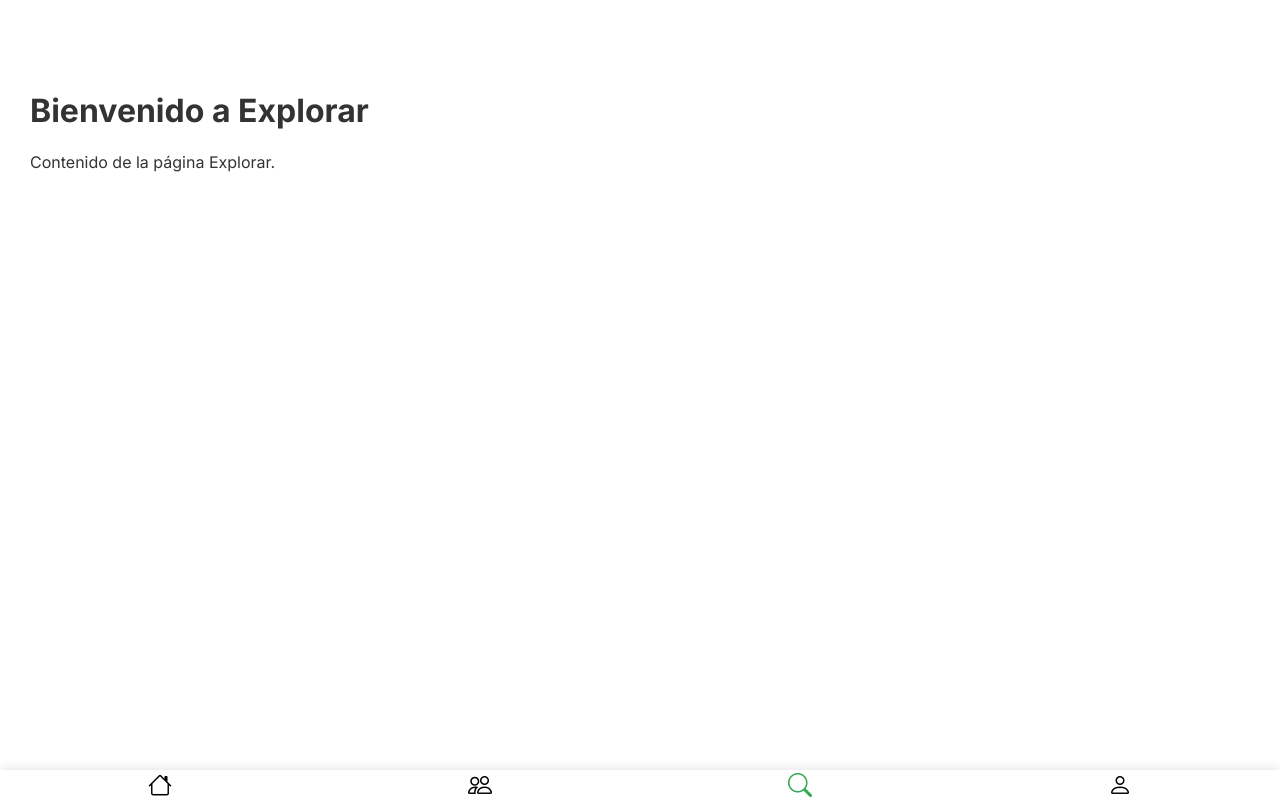
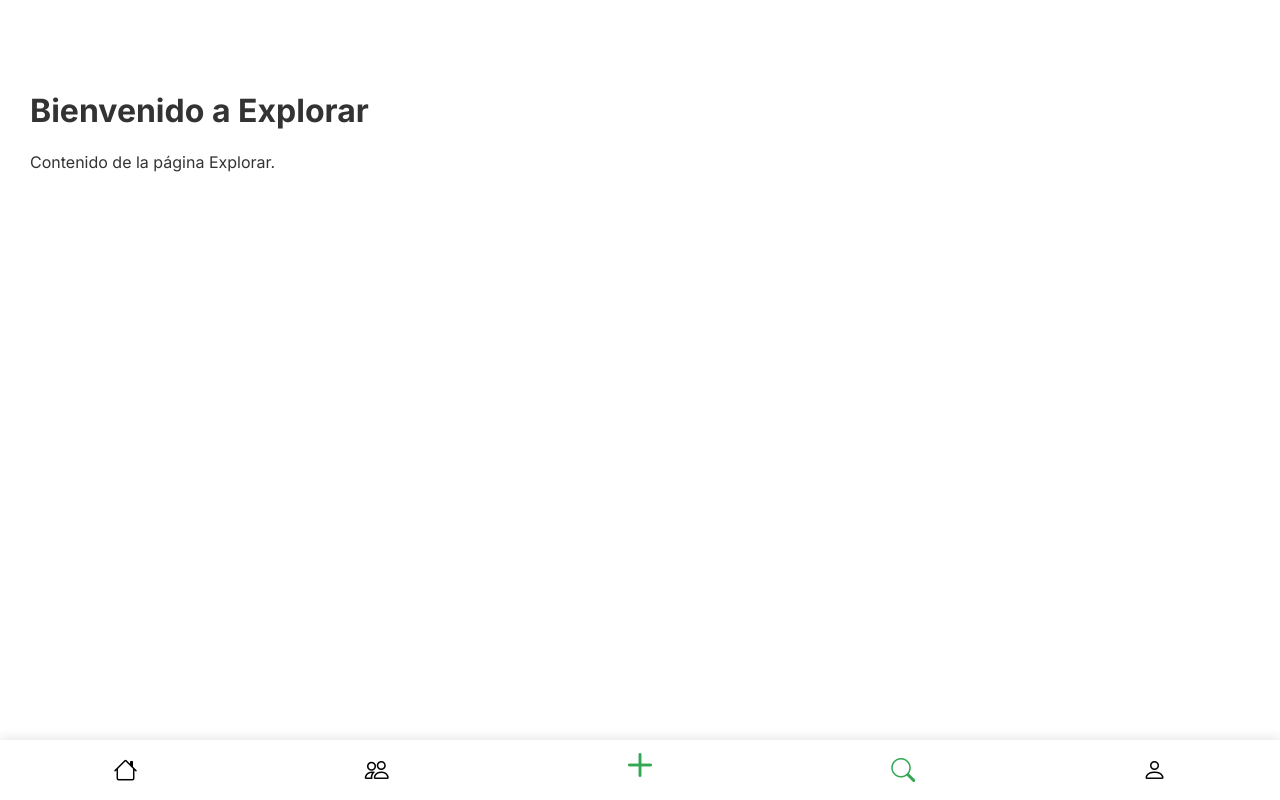
Before and after one commit to francopautasso1/CultiCann, a plain HTML site: page explorar.html in a window 1280 px wide. Drawn offline with nearby package versions, Linux system fonts and the light colour scheme.

Commit message:
button nav +

```diff
--- a/explorar.html
+++ b/explorar.html
@@ -15,6 +15,7 @@
         <p>Contenido de la página Explorar.</p>
     </div>
 
+
   <!-- Barra de navegación fija en la parte inferior -->
 <nav class="bottom-nav">
     <a href="home.html" class="nav-item home">
@@ -25,6 +26,15 @@
         <i class="bi bi-people"></i>
         <span>Comunidad</span>
     </a>
+
+    <!-- Botón de nueva publicación -->
+    <a href="nueva-publicacion.html" class="nav-item add-post">
+        <div class="add-post-button">
+            <i class="bi bi-plus" style="font-size: 48px;"></i>
+        </div>
+    </a>
+
+
     <a href="explorar.html" class="nav-item">
         <i class="bi bi-search"></i>
         <span>Explorar</span>
```
Also changed, not shown: comunidad.html (+10 -0 lines), perfil.html (+10 -0 lines). Lines whose indentation alone changed are shown as unchanged.
